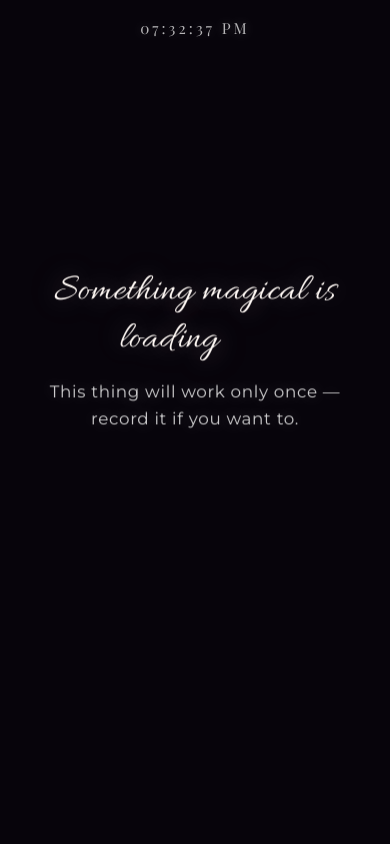
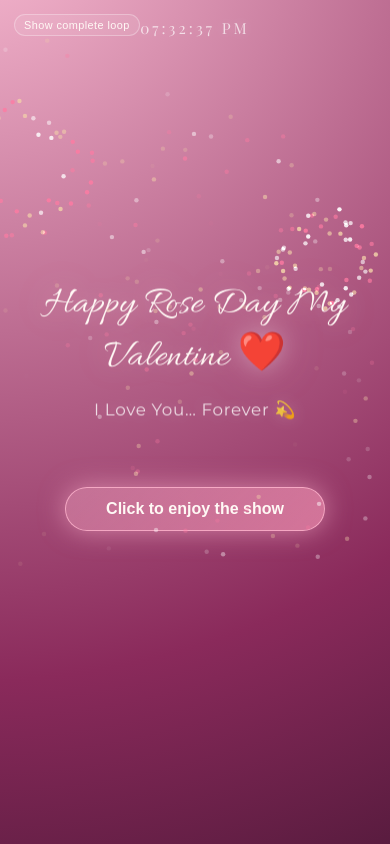
Before and after one commit to Harshittotuka/VD-2026-RoseDay, a plain HTML site: page index.html in a window 390 px wide. Drawn offline with nearby package versions, Linux system fonts and the light colour scheme.

Commit message:
dynamic changes

```diff
--- a/index.html
+++ b/index.html
@@ -9,6 +9,13 @@
   <body class="theme-black">
     <div id="app">
       <div id="clock" class="clock">11:59 PM</div>
+      <div id="loop-controls" class="loop-controls">
+        <button id="loop-toggle" class="btn tiny">Show complete loop</button>
+        <div id="loop-nav" class="loop-nav hidden">
+          <button id="loop-prev" class="btn tiny">Previous</button>
+          <button id="loop-next" class="btn tiny">Next</button>
+        </div>
+      </div>
       <div id="screen" class="fade-in">
         <h1 id="title"></h1>
         <p id="subtitle"></p>
--- a/script.js
+++ b/script.js
@@ -42,6 +42,11 @@ const UI = {
   finalVideo: document.getElementById('final-video'),
   fireworks: document.getElementById('fireworks'),
   devPanel: document.getElementById('dev-panel'),
+  loopControls: document.getElementById('loop-controls'),
+  loopToggle: document.getElementById('loop-toggle'),
+  loopNav: document.getElementById('loop-nav'),
+  loopPrev: document.getElementById('loop-prev'),
+  loopNext: document.getElementById('loop-next'),
 };
 
 const appState = {
@@ -58,6 +63,8 @@ const appState = {
   passwordBuffer: '',
   testEnabled: false,
   testBuffer: '',
+  loopMode: false,
+  loopIndex: 0,
 };
 
 const storySequence = [
@@ -66,13 +73,21 @@ const storySequence = [
   'A surprise awaits… Find the treasure 🗺️💎',
 ];
 
+const LOOP_STAGES = [
+  STATE.LOADING,
+  STATE.T1150,
+  STATE.T1155,
+  STATE.PROPOSAL,
+  STATE.COUNTDOWN,
+  STATE.MIDNIGHT,
+  STATE.STORY,
+  STATE.MAP,
+  STATE.CAMERA,
+  STATE.FINAL,
+];
+
 function isWithinAllowedDates() {
-  const now = new Date();
-  const today = new Date(now.getFullYear(), now.getMonth(), now.getDate());
-  const tomorrow = new Date(today);
-  tomorrow.setDate(today.getDate() + 1);
-  const current = new Date(now.getFullYear(), now.getMonth(), now.getDate());
-  return current.getTime() === today.getTime() || current.getTime() === tomorrow.getTime();
+  return true;
 }
 
 function setTheme(themeClass) {
@@ -226,6 +241,30 @@ function timelineTick() {
   }
 }
 
+function updateLoopNav() {
+  if (!UI.loopNav || !UI.loopPrev || !UI.loopNext) return;
+  UI.loopNav.classList.toggle('hidden', !appState.loopMode);
+  UI.loopPrev.disabled = appState.loopIndex <= 0;
+  UI.loopNext.disabled = appState.loopIndex >= LOOP_STAGES.length - 1;
+}
+
+function startLoopMode() {
+  appState.loopMode = true;
+  appState.timelineLocked = true;
+  appState.loopIndex = 0;
+  updateLoopNav();
+  goToState(LOOP_STAGES[appState.loopIndex]);
+}
+
+function stepLoop(direction) {
+  if (!appState.loopMode) return;
+  const nextIndex = appState.loopIndex + direction;
+  if (nextIndex < 0 || nextIndex >= LOOP_STAGES.length) return;
+  appState.loopIndex = nextIndex;
+  updateLoopNav();
+  goToState(LOOP_STAGES[appState.loopIndex]);
+}
+
 function setupActions() {
   UI.actions.innerHTML = '';
   if (appState.current === STATE.PROPOSAL) {
@@ -326,6 +365,14 @@ function goToState(state, options = {}) {
     stopCamera();
   }
   appState.current = state;
+
+  if (appState.loopMode) {
+    const stageIndex = LOOP_STAGES.indexOf(state);
+    if (stageIndex !== -1) {
+      appState.loopIndex = stageIndex;
+      updateLoopNav();
+    }
+  }
 
   clearActions();
   showScreen();
@@ -510,6 +557,7 @@ function capturePhoto() {
 function setupEventListeners() {
   document.addEventListener('click', (event) => {
     if (UI.devPanel && event.target.closest('.dev-panel')) return;
+    if (UI.loopControls && event.target.closest('.loop-controls')) return;
     if (appState.current === STATE.MIDNIGHT && appState.awaitingMidnightTap) {
       appState.awaitingMidnightTap = false;
       goToState(STATE.STORY);
@@ -586,6 +634,24 @@ function setupEventListeners() {
       if (document.fullscreenElement !== UI.finalVideo) {
         showVideoOverlay(false);
       }
+    });
+  }
+
+  if (UI.loopToggle) {
+    UI.loopToggle.addEventListener('click', () => {
+      startLoopMode();
+    });
+  }
+
+  if (UI.loopPrev) {
+    UI.loopPrev.addEventListener('click', () => {
+      stepLoop(-1);
+    });
+  }
+
+  if (UI.loopNext) {
+    UI.loopNext.addEventListener('click', () => {
+      stepLoop(1);
     });
   }
 
@@ -714,8 +780,8 @@ function stopFireworks() {
 }
 
 function initTimeline() {
-  goToState(getMappedTimeStage());
-  appState.timelineTimer = setInterval(timelineTick, 1000);
+  goToState(STATE.FINAL);
+  updateLoopNav();
 }
 
 function updateClock() {
--- a/styles.css
+++ b/styles.css
@@ -84,6 +84,36 @@ body.theme-rose {
   color: rgba(255, 255, 255, 0.7);
   text-shadow: 0 0 12px rgba(255, 255, 255, 0.25);
   z-index: 10;
+}
+
+.loop-controls {
+  position: absolute;
+  top: 14px;
+  left: 14px;
+  display: flex;
+  flex-direction: column;
+  align-items: flex-start;
+  gap: 8px;
+  z-index: 12;
+}
+
+.loop-nav {
+  display: flex;
+  gap: 8px;
+}
+
+.btn.tiny {
+  margin-top: 0;
+  padding: 6px 12px;
+  font-size: 0.78rem;
+  letter-spacing: 0.04em;
+}
+
+@media (max-width: 520px) {
+  .btn.tiny {
+    padding: 4px 9px;
+    font-size: 0.68rem;
+  }
 }
 
 #screen {
```
